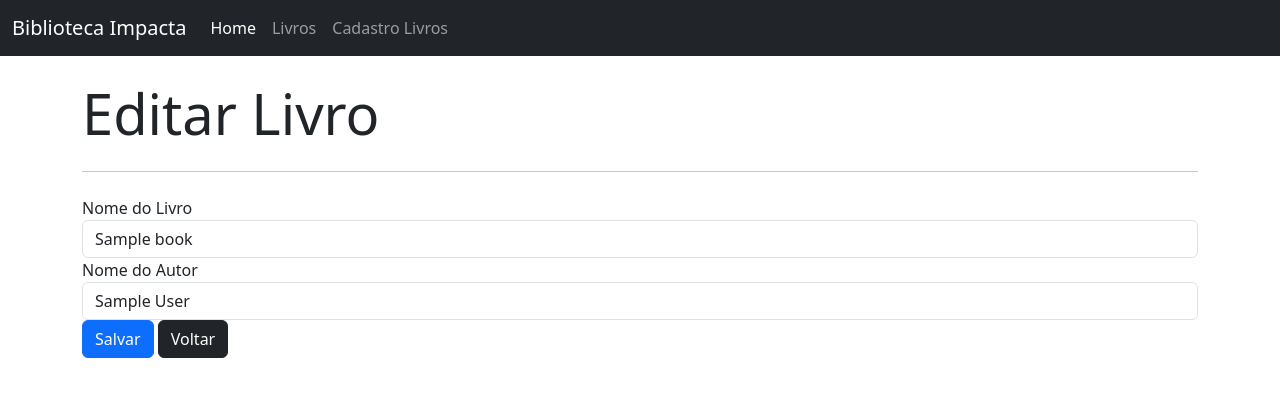
After one commit to fblaz/impacta-project_biblioteca, a Flask app: template templates/book/edit_book.html in a window 1280 px wide. The commit adds this page. Shown: the top 397 px of the page. Run offline with Flask 3, Linux system fonts and the light colour scheme; the template is opened without the code that fills it: most values are stand-ins (such as "Sample title", 1, 10 or a date in 2020).

Commit message:
atualização para cadastrar, deletar e editar livros

```diff
--- a/app.py
+++ b/app.py
@@ -2,13 +2,16 @@ from flask import Flask, render_template, request, redirect, url_for, flash
 import sqlite3 as sql
 
 app = Flask(__name__)
+app.secret_key = 'mysecretkey'
 
+# rota para exibir a página inicial
 @app.route("/")
 @app.route("/books")
 def home():
     books = fetch_all_books()
     return render_template('book/books.html', books=books)
 
+# rota para exibir um livro específico
 @app.route("/books/<int:id>")
 def get_book(id):
     con = sql.connect('library.db')
@@ -22,6 +25,36 @@ def get_book(id):
     book_info = map_book(book)
     return render_template('book/book.html', book=book_info)
 
+# rota para exibir o formulário de cadastro de livro
+@app.route("/book_form")
+def book_form():
+    return render_template('book/book_form.html')
+
+# rota para cadastrar um novo livro
+@app.route("/cadastro_livro", methods=["POST"])
+def cadastrar_livro():
+    try:
+        nome_autor = request.form["nome-autor"]
+        nome_livro = request.form["nome-livro"]
+
+        con = sql.connect('library.db')
+        cur = con.cursor()
+
+        cur.execute(f"""
+            INSERT INTO books (name, author, is_available)
+            VALUES ('{nome_livro}', '{nome_autor}', 1)
+        """)
+
+        con.commit()
+        flash("Livro cadastrado com sucesso!")
+        return redirect(url_for('home'))
+
+    except Exception as e:
+        con.rollback()
+        flash("Erro ao cadastrar livro: " + str(e))
+        return redirect(url_for('book_form'))
+
+# função para buscar todos os livros cadastrados no banco de dados
 def fetch_all_books():
     con = sql.connect('library.db')
     cur = con.cursor()
@@ -35,6 +68,7 @@ def fetch_all_books():
     books_resp = list(map(map_book, books))
     return books_resp
 
+# função para mapear os dados do banco de dados para um dicionário
 def map_book(book):
     return {
         "id": book[0],
@@ -44,5 +78,60 @@ def map_book(book):
     }
 
 
+@app.route("/books/editar/<int:id>")
+def edit_book_form(id):
+    con = sql.connect('library.db')
+    cur = con.cursor()
+
+    cur.execute(f"""
+    SELECT * FROM books WHERE id = {id}
+    """)
+
+    book = cur.fetchone()
+    book_info = map_book(book)
+    return render_template('book/edit_book.html', book=book_info)
+
+# rota para atualizar um livro específico
+
+@app.route("/books/editar/<int:id>", methods=["POST"])
+def edit_book(id):
+    try:
+        nome_autor = request.form["nome-autor"]
+        nome_livro = request.form["nome-livro"]
+
+        con = sql.connect('library.db')
+        cur = con.cursor()
+
+        cur.execute(f"""
+            UPDATE books SET name='{nome_livro}', author='{nome_autor}' WHERE id={id}
+        """)
+
+        con.commit()
+        flash("Livro atualizado com sucesso!")
+        return redirect(url_for('get_book', id=id))
+
+    except Exception as e:
+        con.rollback()
+        flash("Erro ao atualizar livro: " + str(e))
+        return redirect(url_for('edit_book_form', id=id))
+
+
+@app.route('/delete_book/<int:id>', methods=['GET', 'POST'])
+def delete_book(id):
+    con = sql.connect('library.db')
+    cur = con.cursor()
+
+    if request.method == 'POST':
+        cur.execute(f"DELETE FROM books WHERE id = {id}")
+        con.commit()
+        flash("Livro deletado com sucesso!")
+        return redirect(url_for('home'))
+
+    cur.execute(f"SELECT * FROM books WHERE id = {id}")
+    book = cur.fetchone()
+    book_info = map_book(book)
+
+    return render_template('book/delete_book.html', book=book_info)
+
 if __name__ == "__main__":
     app.run(debug=True)
--- a/templates/book/base.html
+++ b/templates/book/base.html
@@ -36,9 +36,12 @@
                 href="{{ url_for('home') }}"
                 >Home</a
               >
+             </li>
+            <li class="nav-item">
+              <a class="nav-link" href="{{ url_for('home') }}">Livros</a>
             </li>
             <li class="nav-item">
-              <a class="nav-link" href="{{ url_for('home') }}">Livros</a>
+              <a class="nav-link" href="{{ url_for('book_form') }}">Cadastro Livros</a>
             </li>
           </ul>
         </div>
--- a/templates/book/book.html
+++ b/templates/book/book.html
@@ -8,8 +8,7 @@
     <p class="lead">
       <a class="btn btn-success" href="#" role="button">Alugar</a>
       <a class="btn btn-dark" href="{{ url_for('home') }}" role="button"
-        >Voltar</a
-      >
+        >Voltar</a>
     </p>
   </div>
 </div>
--- a/templates/book/books.html
+++ b/templates/book/books.html
@@ -15,6 +15,8 @@
       <td>{{ book['author'] }}</td>
       <td>{{ book['is_available']}}</td>
       <td><a href="{{ url_for('get_book', id=book['id']) }}">Entrar</a></td>
+      <td><a href="{{ url_for('edit_book', id=book['id']) }}" >Editar</a></td>
+      <td><a href="{{ url_for('delete_book', id=book['id']) }}">Deletar</a></td>
     </tr>
     {% endfor %}
   </tbody>
--- /dev/null
+++ b/templates/book/edit_book.html
@@ -0,0 +1,22 @@
+{% extends 'book/base.html' %}
+{% block content %}
+<br />
+<div class="container">
+  <div class="jumbotron jumbotron-fluid">
+    <h1 class="display-4">Editar Livro</h1>
+    <hr class="my-4" />
+    <form method="POST" action="{{ url_for('edit_book', id=book['id']) }}">
+      <div class="form-group">
+        <label for="nome-livro">Nome do Livro</label>
+        <input type="text" class="form-control" id="nome-livro" name="nome-livro" value="{{ book['name'] }}" required>
+      </div>
+      <div class="form-group">
+        <label for="nome-autor">Nome do Autor</label>
+        <input type="text" class="form-control" id="nome-autor" name="nome-autor" value="{{ book['author'] }}" required>
+      </div>
+      <button type="submit" class="btn btn-primary">Salvar</button>
+      <a class="btn btn-dark" href="{{ url_for('home') }}" role="button">Voltar</a>
+    </form>
+  </div>
+</div>
+{% endblock %}
```
Also changed, not shown: templates/book/book_form.html (+18 -12 lines), templates/book/delete_book.html (added, +10 -0 lines).
